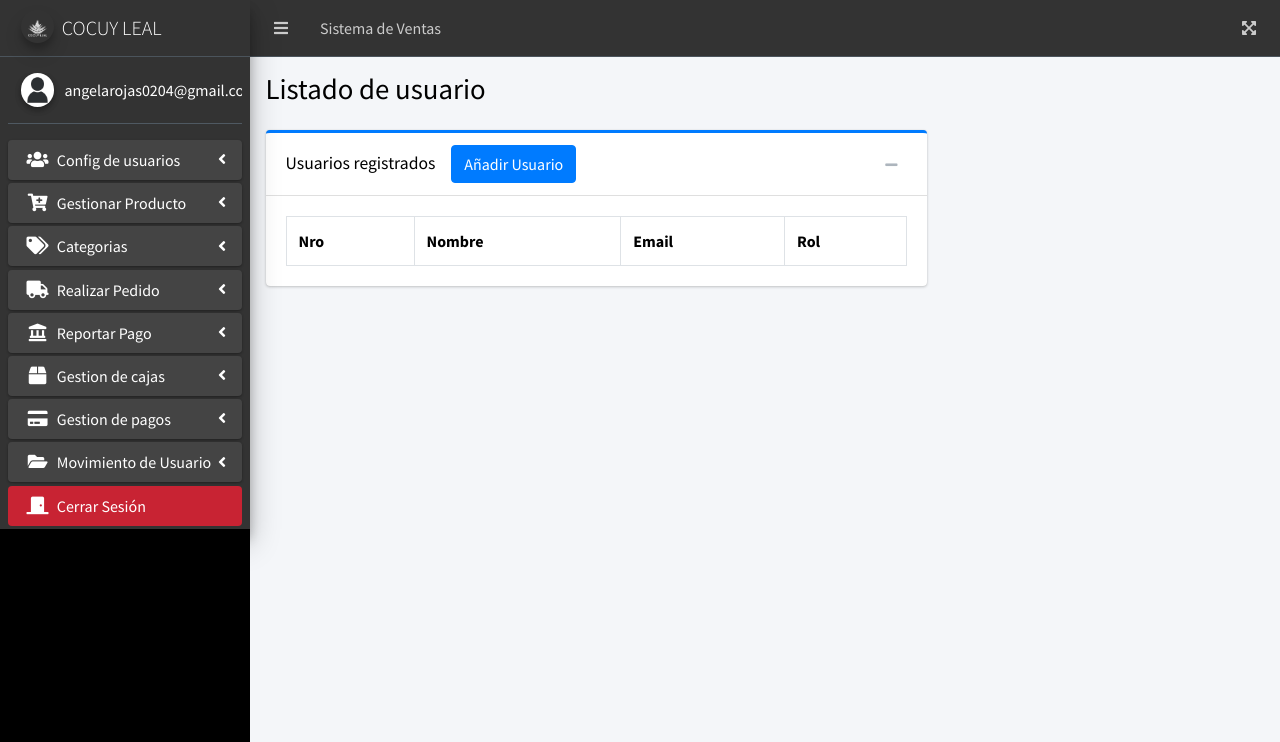
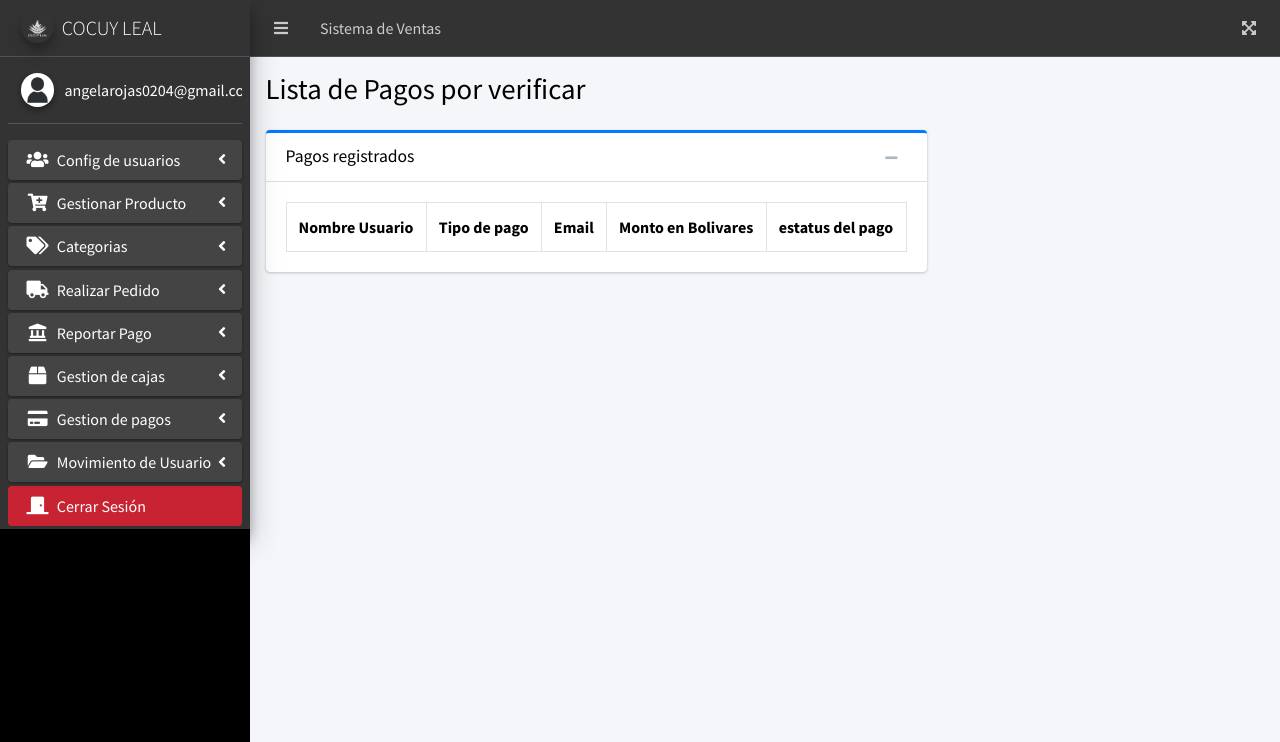
Before and after one commit to Angela-0204/www.sistemacocuy.com, a PHP site: template views/verificacion.php in a window 1280 px wide. Shown: the top 742 px of the page. Run offline with PHP 8.4, Linux system fonts and the light colour scheme; the template is opened without the code that fills it, so the values that code supplies are empty; a user stored in the database is signed in; some libraries are stand-ins or nearby versions.

Commit message:
verificacion

```diff
--- a/views/verificacion.php
+++ b/views/verificacion.php
@@ -7,7 +7,7 @@
       <div class="container-fluid">
         <div class="row mb-2">
           <div class="col-sm-12">
-            <h1 class="m-0">Listado de usuario</h1>
+            <h1 class="m-0">Lista de Pagos por verificar</h1>
           </div><!-- /.col -->
         </div><!-- /.row -->
       </div><!-- /.container-fluid -->
@@ -24,12 +24,7 @@
             <div class="card card-outline card-primary">
               <div class="card-header d-flex align-items-center">
                 <div class="d-flex align-items-center">
-                  <h3 class="card-title mb-0">Usuarios registrados</h3>
-
-                  <a href="?pagina=usuario_create">
-                  <button type="submit" class="btn btn-primary ml-3">Añadir Usuario</button>
-                  </a>
-
+                  <h3 class="card-title mb-0">Pagos registrados</h3>
                 </div>
                 <div class="ml-auto">
                     <button type="button" class="btn btn-tool" data-card-widget="collapse">
@@ -41,33 +36,13 @@
               <div class="card-body">
                 <table class="table table-bordered table-hover">
                   <tr>
-                    <th>Nro</th>
-                    <th>Nombre</th>
+                    <th>Nombre Usuario</th>
+                    <th>Tipo de pago</th>
                     <th>Email</th>
-                    <th>Rol</th>
+                    <th>Monto en Bolivares</th>
+                    <th>estatus del pago</th>
                   </tr>
-                    <tbody>
-                      <?php
-                        foreach ($data_users as $data_user) { ?>
-                          <tr>
-                            <td><?php echo $data_user['id_users']?></td>
-                            <td><?php echo $data_user['names']?></td>
-                            <td><?php echo $data_user['email']?></td>
-                            <td><?php echo $data_user['id_rol']?></td>
 
-                            <td>
-                              <a href="editar_usuario.php?id=<?php echo $data_user['id_users']; ?>" class="btn btn-warning btn-sm">
-                                <i class="fas fa-edit"></i>
-                              </a>
-                              <a href="eliminar_usuario.php?id=<?php echo $data_user['id_users']; ?>" class="btn btn-danger btn-sm">
-                                <i class="fas fa-trash"></i>
-                              </a>
-                            </td>
-                          </tr>
-                      <?php
-                        }
-                      ?>
-                    </tbody>
                 </table>
               </div>
 
```
